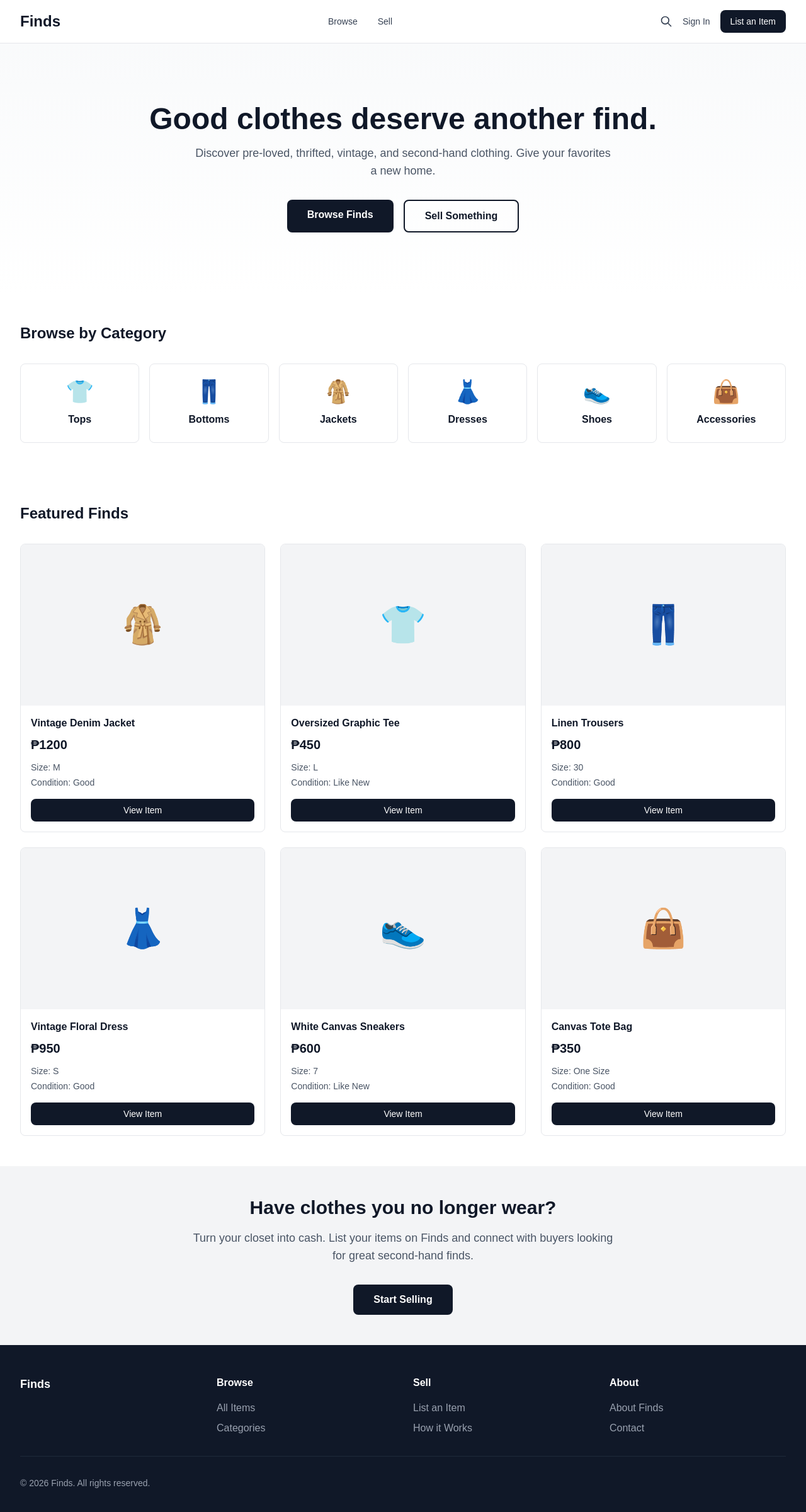
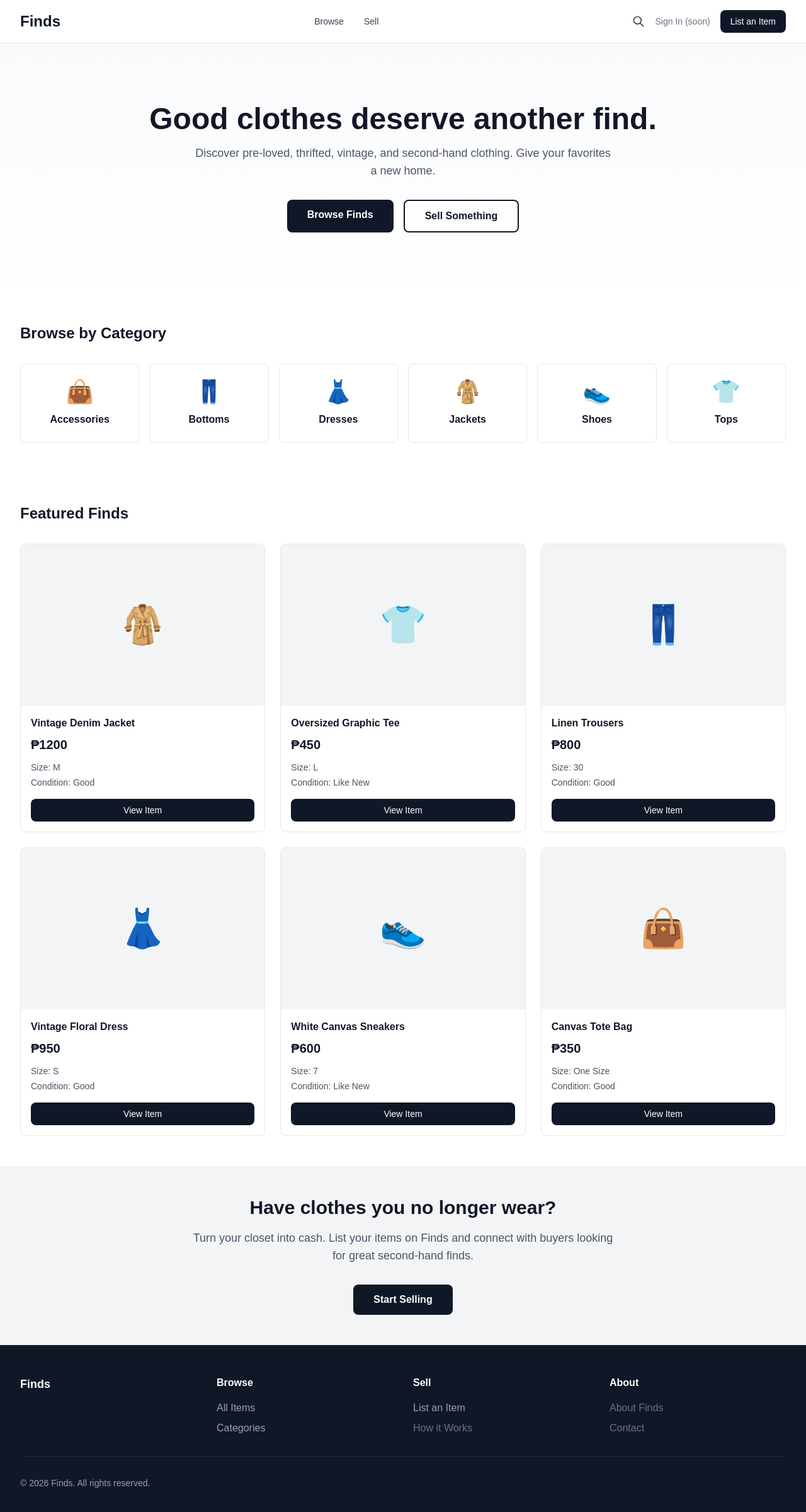
Before and after one commit to JoshiT3ch/finds, a Next.js app: page / in a window 1280 px wide. Shown: the top 2400 px of the page at 63% size. Built offline with nearby package versions, Linux system fonts and the light colour scheme.

Commit message:
chore: finalize frontend MVP release readiness

```diff
--- a/src/components/CategoryBrowse.tsx
+++ b/src/components/CategoryBrowse.tsx
@@ -1,13 +1,15 @@
 import React from 'react';
+import Link from 'next/link';
+import { categories } from '@/data/listings';
 
-const categories = [
-  { name: 'Tops', icon: '👕' },
-  { name: 'Bottoms', icon: '👖' },
-  { name: 'Jackets', icon: '🧥' },
-  { name: 'Dresses', icon: '👗' },
-  { name: 'Shoes', icon: '👟' },
-  { name: 'Accessories', icon: '👜' },
-];
+const categoryIcons: Record<string, string> = {
+  Tops: '👕',
+  Bottoms: '👖',
+  Jackets: '🧥',
+  Dresses: '👗',
+  Shoes: '👟',
+  Accessories: '👜',
+};
 
 export default function CategoryBrowse() {
   return (
@@ -16,14 +18,14 @@ export default function CategoryBrowse() {
 
       <div className="grid grid-cols-2 sm:grid-cols-3 lg:grid-cols-6 gap-4">
         {categories.map((category) => (
-          <a
-            key={category.name}
-            href="#"
+          <Link
+            key={category}
+            href="/browse"
             className="bg-white border border-gray-200 rounded-lg p-6 text-center hover:shadow-md hover:border-gray-300 transition"
           >
-            <div className="text-4xl mb-3">{category.icon}</div>
-            <h3 className="font-semibold text-gray-900">{category.name}</h3>
-          </a>
+            <div className="text-4xl mb-3">{categoryIcons[category]}</div>
+            <h3 className="font-semibold text-gray-900">{category}</h3>
+          </Link>
         ))}
       </div>
     </section>
--- a/src/components/Footer.tsx
+++ b/src/components/Footer.tsx
@@ -1,4 +1,5 @@
 import React from 'react';
+import Link from 'next/link';
 
 export default function Footer() {
   return (
@@ -15,20 +16,20 @@ export default function Footer() {
             <h4 className="font-semibold mb-4">Browse</h4>
             <ul className="space-y-2">
               <li>
-                <a
-                  href="#"
+                <Link
+                  href="/browse"
                   className="text-gray-400 hover:text-white transition"
                 >
                   All Items
-                </a>
+                </Link>
               </li>
               <li>
-                <a
-                  href="#"
+                <Link
+                  href="/browse"
                   className="text-gray-400 hover:text-white transition"
                 >
                   Categories
-                </a>
+                </Link>
               </li>
             </ul>
           </div>
@@ -38,20 +39,20 @@ export default function Footer() {
             <h4 className="font-semibold mb-4">Sell</h4>
             <ul className="space-y-2">
               <li>
-                <a
-                  href="#"
+                <Link
+                  href="/sell"
                   className="text-gray-400 hover:text-white transition"
                 >
                   List an Item
-                </a>
+                </Link>
               </li>
               <li>
-                <a
-                  href="#"
-                  className="text-gray-400 hover:text-white transition"
+                <span
+                  className="text-gray-500"
+                  aria-label="How it works is coming soon"
                 >
                   How it Works
-                </a>
+                </span>
               </li>
             </ul>
           </div>
@@ -61,20 +62,14 @@ export default function Footer() {
             <h4 className="font-semibold mb-4">About</h4>
             <ul className="space-y-2">
               <li>
-                <a
-                  href="#"
-                  className="text-gray-400 hover:text-white transition"
-                >
+                <span className="text-gray-500" aria-label="About Finds is coming soon">
                   About Finds
-                </a>
+                </span>
               </li>
               <li>
-                <a
-                  href="#"
-                  className="text-gray-400 hover:text-white transition"
-                >
+                <span className="text-gray-500" aria-label="Contact is coming soon">
                   Contact
-                </a>
+                </span>
               </li>
             </ul>
           </div>
--- a/src/components/Header.tsx
+++ b/src/components/Header.tsx
@@ -14,7 +14,7 @@ export default function Header() {
           </div>
 
           {/* Navigation */}
-          <nav className="hidden md:flex items-center gap-8">
+          <nav className="flex items-center gap-3 sm:gap-8">
             <Link
               href="/browse"
               className="text-gray-700 hover:text-gray-900 font-medium text-sm transition"
@@ -31,7 +31,11 @@ export default function Header() {
 
           {/* Search and CTA */}
           <div className="flex items-center gap-4">
-            <button className="hidden sm:block text-gray-700 hover:text-gray-900">
+            <Link
+              href="/browse"
+              aria-label="Search listings"
+              className="hidden sm:block text-gray-700 hover:text-gray-900"
+            >
               <svg
                 className="w-5 h-5"
                 fill="none"
@@ -45,14 +49,11 @@ export default function Header() {
                   d="M21 21l-6-6m2-5a7 7 0 11-14 0 7 7 0 0114 0z"
                 />
               </svg>
-            </button>
+            </Link>
 
-            <a
-              href="#"
-              className="hidden sm:block text-gray-700 hover:text-gray-900 font-medium text-sm"
-            >
-              Sign In
-            </a>
+            <span className="hidden sm:block text-gray-500 font-medium text-sm" aria-label="Sign in unavailable">
+              Sign In (soon)
+            </span>
 
             <Link
               href="/sell"
--- a/src/components/ItemActions.tsx
+++ b/src/components/ItemActions.tsx
@@ -4,15 +4,22 @@ import React, { useState } from 'react';
 
 export default function ItemActions() {
   const [isSaved, setIsSaved] = useState(false);
+  const [messageNotice, setMessageNotice] = useState(false);
 
   return (
     <div className="space-y-3">
       <button
+        onClick={() => setMessageNotice(true)}
         aria-label="Message the seller about this item"
         className="w-full bg-gray-900 text-white px-6 py-3 rounded-lg hover:bg-gray-800 font-semibold transition text-base"
       >
         Message Seller
       </button>
+      {messageNotice && (
+        <p className="text-sm text-gray-600" role="status">
+          Messaging will be available when accounts are connected in a later stage.
+        </p>
+      )}
       <button
         onClick={() => setIsSaved(!isSaved)}
         aria-label={isSaved ? 'Remove from saves' : 'Save this item'}
@@ -24,6 +31,11 @@ export default function ItemActions() {
       >
         {isSaved ? '♥ Saved' : '♡ Save Item'}
       </button>
+      {isSaved && (
+        <p className="text-sm text-gray-600" role="status">
+          Saved for this session only. Account-based saves will come later.
+        </p>
+      )}
     </div>
   );
 }
--- a/src/components/SellingSection.tsx
+++ b/src/components/SellingSection.tsx
@@ -1,4 +1,5 @@
 import React from 'react';
+import Link from 'next/link';
 
 export default function SellingSection() {
   return (
@@ -10,9 +11,12 @@ export default function SellingSection() {
         <p className="text-lg text-gray-600 mb-8 max-w-2xl mx-auto">
           Turn your closet into cash. List your items on Finds and connect with buyers looking for great second-hand finds.
         </p>
-        <button className="bg-gray-900 text-white px-8 py-3 rounded-lg hover:bg-gray-800 font-semibold transition">
+        <Link
+          href="/sell"
+          className="inline-block bg-gray-900 text-white px-8 py-3 rounded-lg hover:bg-gray-800 font-semibold transition"
+        >
           Start Selling
-        </button>
+        </Link>
       </div>
     </section>
   );
```
